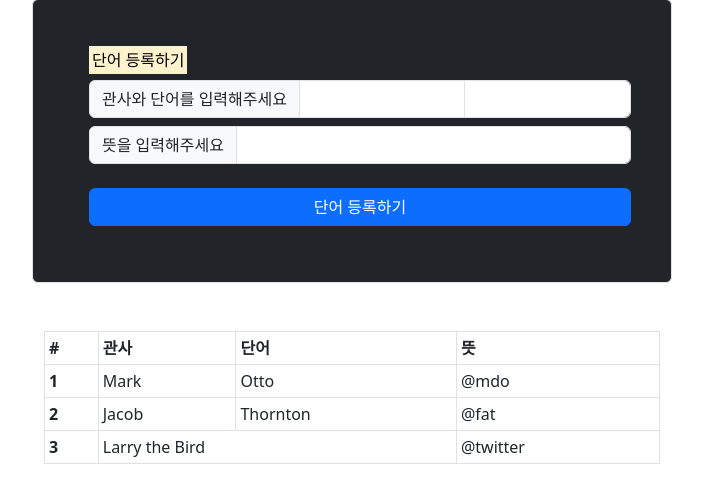
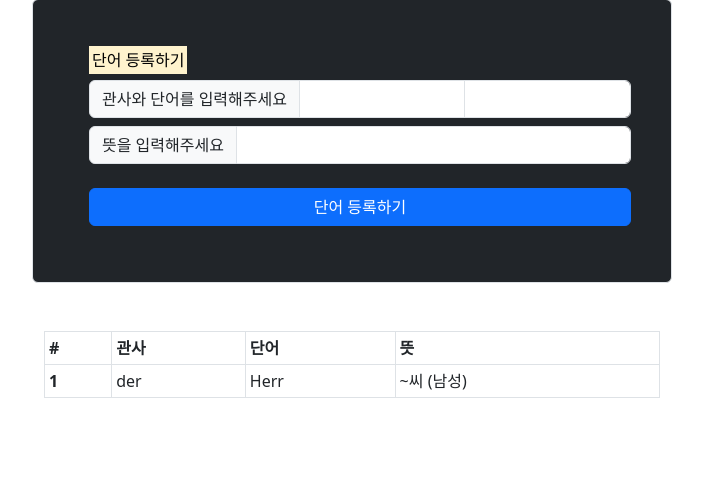
Before and after one commit to migdracios/ezlang, a Flask app: page / in a window 1280 px wide. Shown: the part 105-608 px from the top of the page, without its empty margins (288-991 px from the left). Run offline with Flask 3, Linux system fonts and the light colour scheme.

Commit message:
add upload single word API

```diff
--- a/app.py
+++ b/app.py
@@ -1,10 +1,55 @@
-from flask import Flask, render_template
+from flask import Flask, request, render_template, redirect, url_for, jsonify
+from flask_sqlalchemy import SQLAlchemy
+import os
+
 
 app = Flask(__name__)
+db_path = os.path.join(os.path.dirname(os.path.abspath(__file__)), 'db')
+app.config['SQLALCHEMY_DATABASE_URI'] = 'sqlite:///german_words.db'
+db = SQLAlchemy(app)
+
+
+class GermanWord(db.Model):
+    id = db.Column(db.Integer, primary_key=True)
+    article = db.Column(db.String(10), nullable=False)
+    word = db.Column(db.String(100), nullable=False)
+    meaning = db.Column(db.String(200), nullable=False)
+
+    def __repr__(self):
+        return f'<GermanWord {self.word}>'
+
 
 @app.route('/')
 def render_index():
-    return render_template('index.html')
+    words = GermanWord.query.all()
+    return render_template('index.html', words=words)
+
+
+@app.route('/api/upload/single_word', methods=['POST'])
+def upload_single_word():
+    article = request.form['article']
+    word = request.form['word']
+    meaning = request.form['meaning']
+
+     # Check if the word already exists in the database
+    existing_word = GermanWord.query.filter_by(word=word).first()
+    if existing_word:
+        return jsonify({'msg': '이미 등록된 단어입니다.'}, 400)
+
+    # Check for empty inputs
+    if not article or not word or not meaning:
+        return jsonify({'msg': '모든 필드를 입력해주세요.'}, 400)
+
+    new_word = GermanWord(article=article, word=word, meaning=meaning)
+    db.session.add(new_word)
+    db.session.commit()
+
+    return jsonify({'msg' : '단어 등록에 성공했습니다'}, 200)
+
 
 if __name__ == "__main__":
+    if not os.path.exists(db_path):
+        os.makedirs(db_path)
+    with app.app_context():
+        db.create_all()
     app.run(debug=True, port=8080)
--- /dev/null
+++ b/static/script/index.js
@@ -0,0 +1,27 @@
+$("#upload-word").click(() => {
+    let formData = new FormData
+    formData.append('article', $("#input-article").val())
+    formData.append('word', $("#input-word").val())
+    formData.append('meaning', $("#input-meaning").val())
+
+
+    fetch('/api/upload/single_word', {
+        method: "POST",
+        body: formData
+    }).then(res => res.json()).then(data => {
+        console.log(data)
+        let apiResponse = data[1]
+        // 등록에 성공했다면
+        if (apiResponse === 200) {
+            alert(data[0]['msg'])
+            window.location.reload()
+        }
+        // 등록에 실패했다면
+        else if (apiResponse === 400) {
+            alert(data[0]['msg'])
+        }
+        else {
+            alert('잘못된 접근입니다')
+        }
+    })
+})
--- a/templates/index.html
+++ b/templates/index.html
@@ -41,16 +41,16 @@
         <mark class="m-2">단어 등록하기</mark>
         <div class="input-group m-2">
             <span class="input-group-text">관사와 단어를 입력해주세요</span>
-            <input type="text" aria-label="First name" class="form-control">
-            <input type="text" aria-label="Last name" class="form-control">
+            <input id="input-article" type="text" aria-label="First name" class="form-control">
+            <input id="input-word" type="text" aria-label="Last name" class="form-control">
         </div>
         <div class="input-group mb-3 m-2">
             <span class="input-group-text" id="inputGroup-sizing-default">뜻을 입력해주세요</span>
-            <input type="text" class="form-control" aria-label="Sizing example input"
+            <input id="input-meaning" type="text" class="form-control" aria-label="Sizing example input"
                 aria-describedby="inputGroup-sizing-default">
         </div>
 
-        <button class="btn btn-primary w-100 m-2" type="button">단어 등록하기</button>
+        <button id="upload-word" class="btn btn-primary w-100 m-2" type="button">단어 등록하기</button>
     </div>
     <div class="container-fluid w-50">
 
@@ -64,23 +64,14 @@
                 </tr>
             </thead>
             <tbody>
+                {% for word in words %}
                 <tr>
-                    <th scope="row">1</th>
-                    <td>Mark</td>
-                    <td>Otto</td>
-                    <td>@mdo</td>
+                    <th scope="row">{{ word.id }}</th>
+                    <td>{{ word.article }}</td>
+                    <td>{{ word.word }}</td>
+                    <td>{{ word.meaning }}</td>
                 </tr>
-                <tr>
-                    <th scope="row">2</th>
-                    <td>Jacob</td>
-                    <td>Thornton</td>
-                    <td>@fat</td>
-                </tr>
-                <tr>
-                    <th scope="row">3</th>
-                    <td colspan="2">Larry the Bird</td>
-                    <td>@twitter</td>
-                </tr>
+                {% endfor %}
             </tbody>
         </table>
     </div>
@@ -92,6 +83,7 @@
         crossorigin="anonymous"></script>
     <script src="https://code.jquery.com/jquery-3.7.0.js"
         integrity="sha256-JlqSTELeR4TLqP0OG9dxM7yDPqX1ox/HfgiSLBj8+kM=" crossorigin="anonymous"></script>
+    <script src="../static/script/index.js"></script>
 </body>
 
 </html>
```
Also changed, not shown: instance/german_words.db (added).
